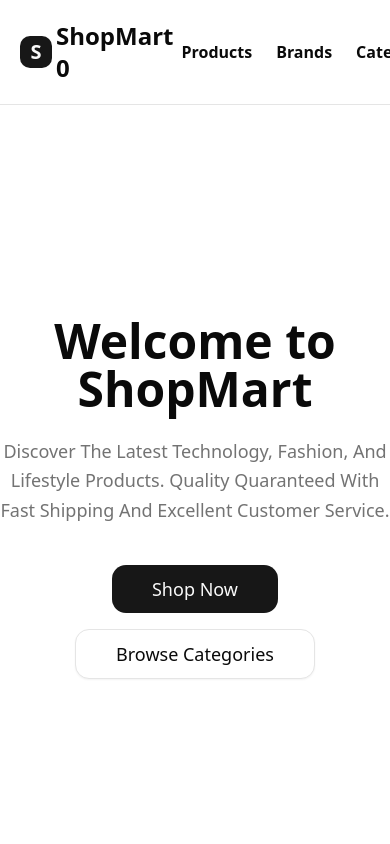
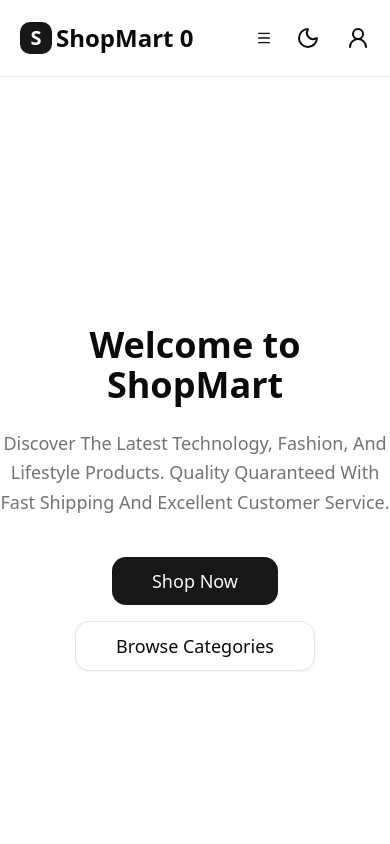
Before and after one commit to Ahmedaminn1/Next-E-Commerce, a Next.js app: page / in a window 390 px wide. Shown: the top 844 px of the page. Built offline with nearby package versions, Linux system fonts and the light colour scheme; no server answers.

Commit message:
Improve mobile responsiveness and refine auth config

```diff
--- a/src/app/(pages)/products/page.tsx
+++ b/src/app/(pages)/products/page.tsx
@@ -33,7 +33,7 @@ export default async function Products() {
         <div className="container mx-auto p-5">
           <div className="grid grid-cols-12 gap-6">
             {data.map((product: ProductI) => <React.Fragment key={product._id}>
-              <div className="col-span-3">
+              <div className="col-span-12 sm:col-span-6 md:col-span-4 lg:col-span-3">
                 <Card>
                   <Link href={`/products/${product._id}`}>
                     <Image width={1000} height={1000} src={product.imageCover} alt="product" className="w-full object-cover h-90" />
--- a/src/app/page.tsx
+++ b/src/app/page.tsx
@@ -18,7 +18,7 @@ export default function Home() {
     <>
       <title>ShopMart | Home</title>
       <section className="text-center min-h-screen flex justify-center items-center flex-col">
-        <h1 className="text-5xl md:text-6xl font-extrabold mb-6">Welcome to ShopMart</h1>
+        <h1 className="text-4xl md:text-6xl font-extrabold mb-6 px-4">Welcome to ShopMart</h1>
         <p className="capitalize text-lg md:text-lg text-muted-foreground max-w-4xl mx-auto leading-relaxed">Discover the latest technology, fashion, and lifestyle products.
           quality quaranteed with fast shipping and excellent customer service.
         </p>
--- a/src/components/common/navbar.tsx
+++ b/src/components/common/navbar.tsx
@@ -15,8 +15,9 @@ import {
   DropdownMenuSeparator,
   DropdownMenuTrigger,
 } from "@/components/ui/dropdown-menu";
-import { ShoppingCart, UserRound, Moon, Sun } from "lucide-react";
+import { ShoppingCart, UserRound, Moon, Sun, Menu, X } from "lucide-react";
 import { Badge } from "../ui/badge";
+import { useState } from "react";
 import { signOut, useSession } from "next-auth/react";
 import { CartContext } from "@/providers/cart-provider";
 import { useSelector, useDispatch } from "react-redux";
@@ -27,6 +28,7 @@ import { Button } from "../ui/button";
 export default function Navbar() {
   const { data: session } = useSession();
   const { noOfCartItems } = useContext(CartContext);
+  const [isMenuOpen, setIsMenuOpen] = useState(false);
 
 
   const { count } = useSelector((state: RootState) => state.counter);
@@ -50,7 +52,7 @@ export default function Navbar() {
           </Link>
         </div>
 
-        <div className="nav-links">
+        <div className="nav-links hidden md:block">
           <NavigationMenu className="gap-2">
             <NavigationMenuItem>
               <NavigationMenuLink asChild>
@@ -70,7 +72,17 @@ export default function Navbar() {
           </NavigationMenu>
         </div>
 
-        <div className="nav-actions flex items-center gap-4">
+        <div className="nav-actions flex items-center gap-2 md:gap-4">
+          <div className="md:hidden">
+            <Button
+              variant="ghost"
+              size="icon"
+              onClick={() => setIsMenuOpen(!isMenuOpen)}
+              aria-label="Toggle menu"
+            >
+              {isMenuOpen ? <X size={24} /> : <Menu size={24} />}
+            </Button>
+          </div>
           <Button
             variant="ghost"
             size="icon"
@@ -125,6 +137,33 @@ export default function Navbar() {
           )}
         </div>
       </div>
+
+      {/* Mobile Menu */}
+      {isMenuOpen && (
+        <div className="md:hidden mt-4 space-y-4 border-t pt-4">
+          <Link
+            href="/products"
+            className="block text-lg font-medium"
+            onClick={() => setIsMenuOpen(false)}
+          >
+            Products
+          </Link>
+          <Link
+            href="/brands"
+            className="block text-lg font-medium"
+            onClick={() => setIsMenuOpen(false)}
+          >
+            Brands
+          </Link>
+          <Link
+            href="/categories"
+            className="block text-lg font-medium"
+            onClick={() => setIsMenuOpen(false)}
+          >
+            Categories
+          </Link>
+        </div>
+      )}
     </nav>
   );
 }
```
